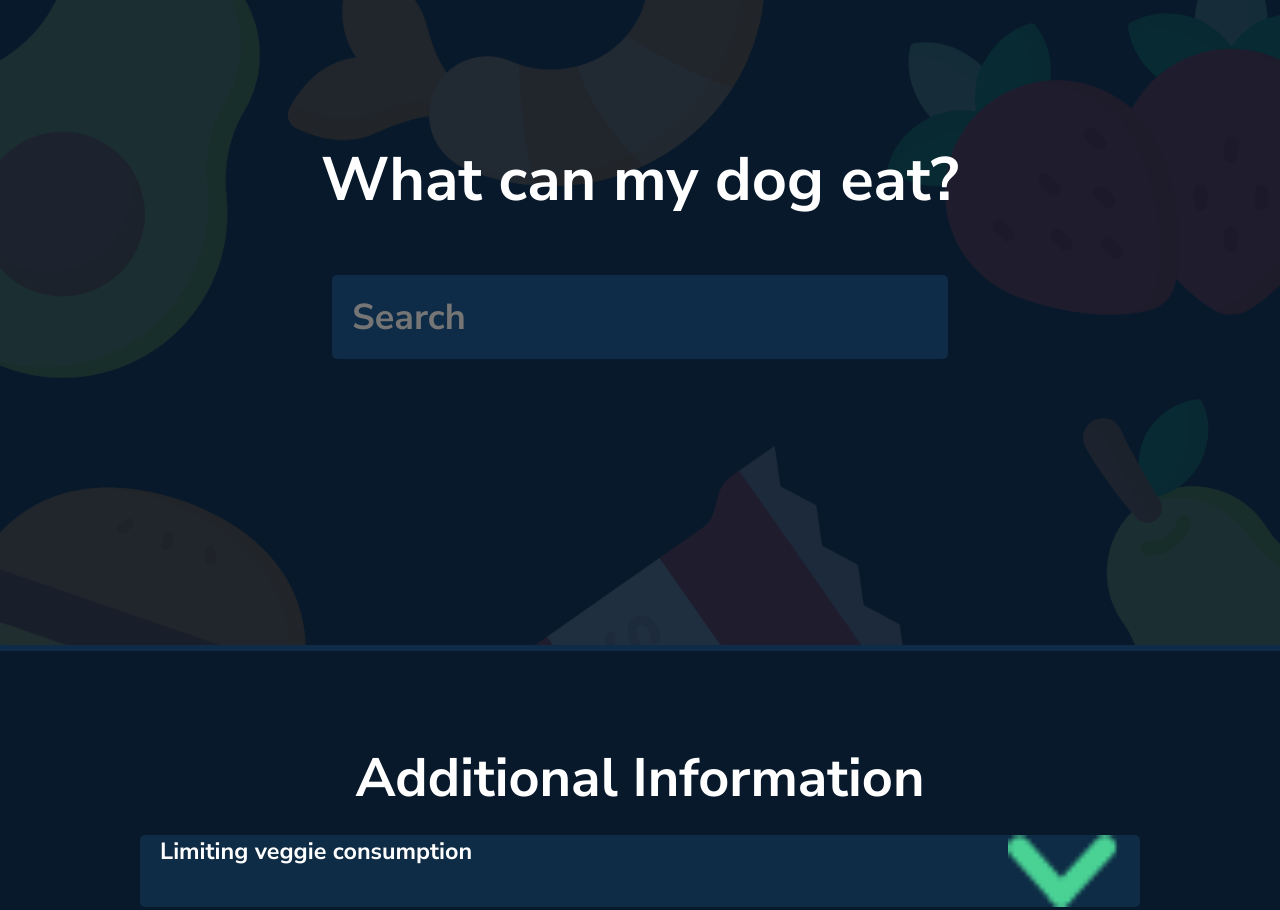
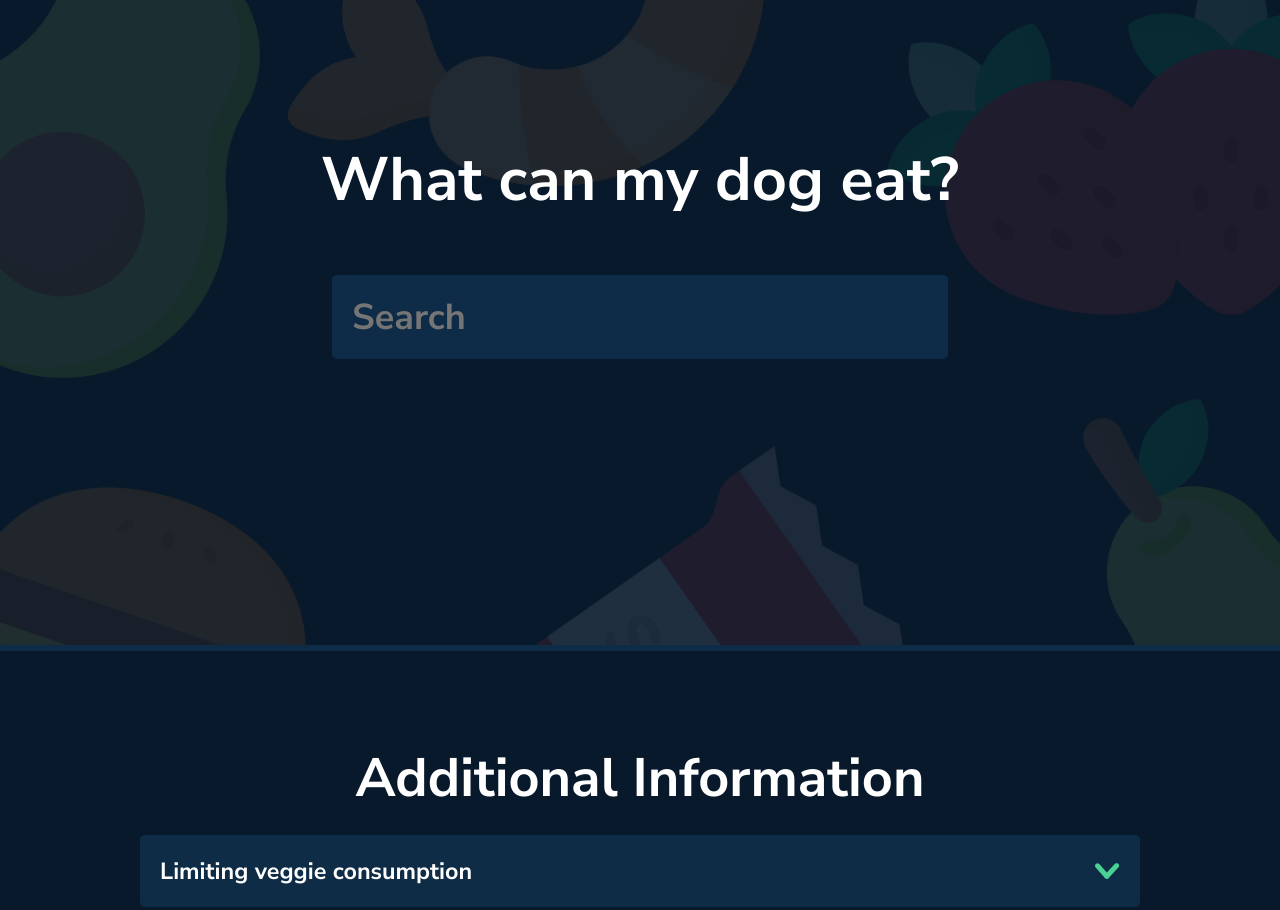
Before and after one commit to jadaquandt/what-can-my-dog-eat, a React (Create React App) app: page / in a window 1280 px wide. Shown: the top 910 px of the page. Built offline with nearby package versions, Linux system fonts and the light colour scheme.

Commit message:
Fix line height for accordion title and align items

```diff
--- a/src/App.css
+++ b/src/App.css
@@ -112,13 +112,13 @@ footer p {
     margin-top:5px;
     display: flex;
     justify-content: space-between;
+    align-items: center;
 }
 
-.infoHeaders h2{
+.infoHeaders h2 {
   top: 50%;
   margin: 0;
-  height: 1em;
-  align-items: center;
+  line-height: 1em;
   font-size: 1.3em;
 }
 
```
